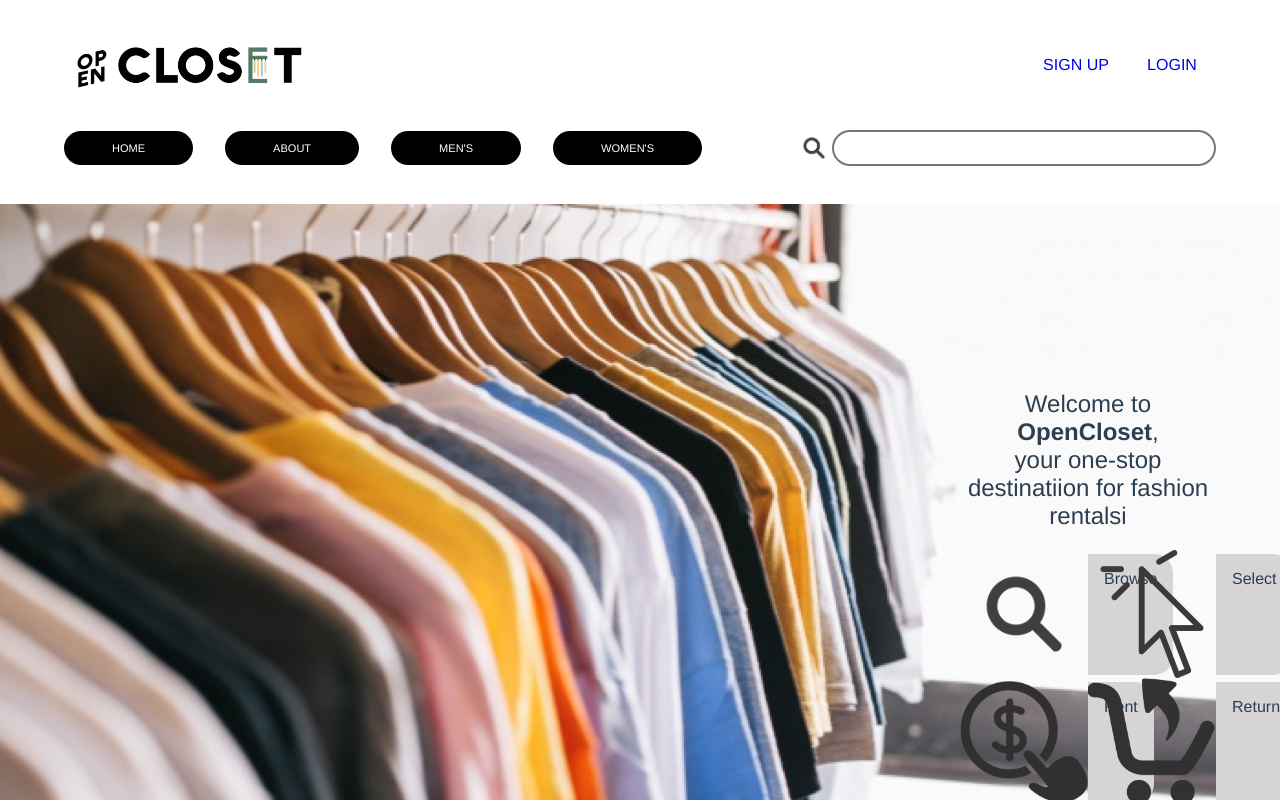
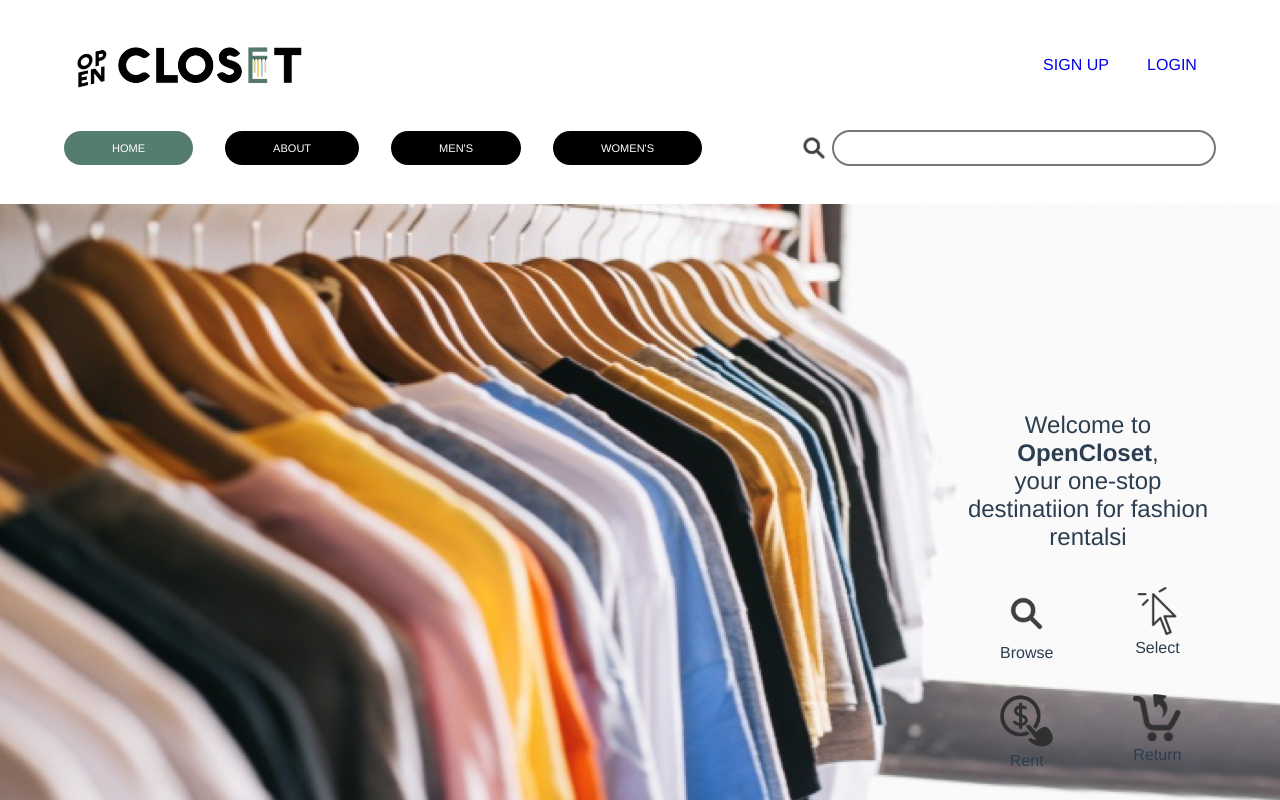
Before and after one commit to RIanDeLaCruz/opencloset, a Vue app in the folder frontend/: page /#/ in a window 1280 px wide. Shown: the top 800 px of the page. Built offline with nearby package versions, Linux system fonts and the light colour scheme.

Commit message:
Update listing styles

```diff
--- a/frontend/src/App.vue
+++ b/frontend/src/App.vue
@@ -1,6 +1,6 @@
 <template>
   <div id="app">
-    <Navbar/>
+    <Navbar :currentRoute="$route"/>
     <router-view/>
   </div>
 </template>
@@ -11,7 +11,7 @@ export default {
   name: 'App',
   components: {
     Navbar
-  }
+  },
 }
 </script>
 
--- a/frontend/src/components/ItemListing.vue
+++ b/frontend/src/components/ItemListing.vue
@@ -1,9 +1,9 @@
 <template>
-  <figure>
+  <figure class="listing">
     <div class="image_wrapper">
       <img :src="image_url" alt="">
     </div>
-    <figcaption>
+    <figcaption class="listing_caption">
       <h2>{{ name }}</h2>
       <h3>{{ lent_by }}</h3>
       <p><strong>Size:</strong> {{ size }}</p>
@@ -23,7 +23,7 @@ export default {
 </script>
 
 <style>
-figure {
+.listing {
   width: 100%;
   height: 100%;
   margin: 0;
@@ -31,7 +31,7 @@ figure {
   align-items: center;
 }
 
-figure img {
+.listing img {
   width: 100%;
 }
 
@@ -40,7 +40,7 @@ figure img {
   height: 100%;
 }
 
-figcaption {
+.listing_caption {
   width: 50%;
   min-height: 70%;
   padding: 1rem;
@@ -51,17 +51,27 @@ figcaption {
   flex-direction: column;
 }
 
-figcaption h2,
-figcaption h3,
-figcaption p {
+.listing_caption h2,
+.listing_caption h3,
+.listing_caption p {
   margin: 0;
 }
 
-figcaption p:first-of-type {
+.listing_caption h2 {
+    color: rgb(85, 125, 110);
+}
+
+.listing_caption h3 {
+  font-style: italic;
+  font-weight: 300;
+  font-size: 1em;
+}
+
+.listing_caption p:first-of-type {
   margin-top: 1rem;
 }
 
-figcaption p:last-of-type {
+.listing_caption p:last-of-type {
   margin-top: 1rem;
 }
 </style>
--- a/frontend/src/components/MenuButton.vue
+++ b/frontend/src/components/MenuButton.vue
@@ -1,5 +1,5 @@
 <template>
-  <a :href="link">{{ text }}</a>
+  <router-link :to="{ path: link }">{{text}}</router-link>
 </template>
 
 <script>
--- a/frontend/src/components/NavBar.vue
+++ b/frontend/src/components/NavBar.vue
@@ -11,10 +11,16 @@
     <div class="menulist">
       <nav>
         <ul>
-          <li><MenuButton link="/" text="home"/></li>
+          <li v-bind:class="{ active: isHome }">
+            <MenuButton link="/" text="home"/>
+          </li>
           <li><MenuButton link="/about" text="about"/></li>
-          <li><MenuButton link="/category/mens" text="men's"/></li>
-          <li><MenuButton link="/category/womens" text="women's"/></li>
+          <li v-bind:class="{ active: isMen }">
+            <MenuButton link="/category/1" text="men's"/>
+          </li>
+          <li v-bind:class="{ active: isWomen }">
+            <MenuButton link="/category/2" text="women's"/>
+          </li>
         </ul>
       </nav>
       <SearchBar/>
@@ -30,11 +36,23 @@ export default {
   name: 'Navbar',
   props: {
     isLoggedIn: Boolean,
-    username: String
+    username: String,
+    currentRoute: Object
   },
   components: {
     MenuButton,
     SearchBar
+  },
+  computed: {
+    isHome: function() {
+      return this.$route.name == 'Index'
+    },
+    isMen: function() {
+      return this.$route.name == 'Category' && this.$route.params.id == 1
+    },
+    isWomen: function() {
+      return this.$route.name == 'Category' && this.$route.params.id == 2
+    }
   }
 }
 </script>
@@ -96,4 +114,8 @@ nav ul li:not(:first-child) {
 nav ul li:last-child {
   margin-right: 0;
 }
+
+nav li.active a {
+  background-color: rgb(85, 125, 110);
+}
 </style>
--- a/frontend/src/components/pages/CategoryPage.vue
+++ b/frontend/src/components/pages/CategoryPage.vue
@@ -6,7 +6,7 @@
         <ItemListing
           :name="item.name"
           :image_url="item.picture"
-          :lent_by="item.lent_by.name"
+          :lent_by="`${item.lent_by.first_name} ${item.lent_by.last_name}`"
           :size="item.size"
           :brand="item.brand"
           :price="item.price"
@@ -36,6 +36,15 @@ export default {
       console.log(err)
     })
   },
+  beforeUpdate() {
+    axios.get(`http://opencloset.local/api/section/${this.$route.params.id}`)
+    .then(res => {
+      this.category = res.data
+    })
+    .catch(err => {
+      console.log(err)
+    })
+  },
   components: {
     ItemListing
   }
@@ -43,8 +52,14 @@ export default {
 </script>
 
 <style scoped>
+  h1 {
+    text-align: left;
+    padding-left: 5vw;
+    color: rgb(85, 125, 110);
+  }
+
   ul {
-    margin: 0 auto;
+    margin-left: 5vw;
     width: 80%;
     padding: 0;
     display: grid;
```
